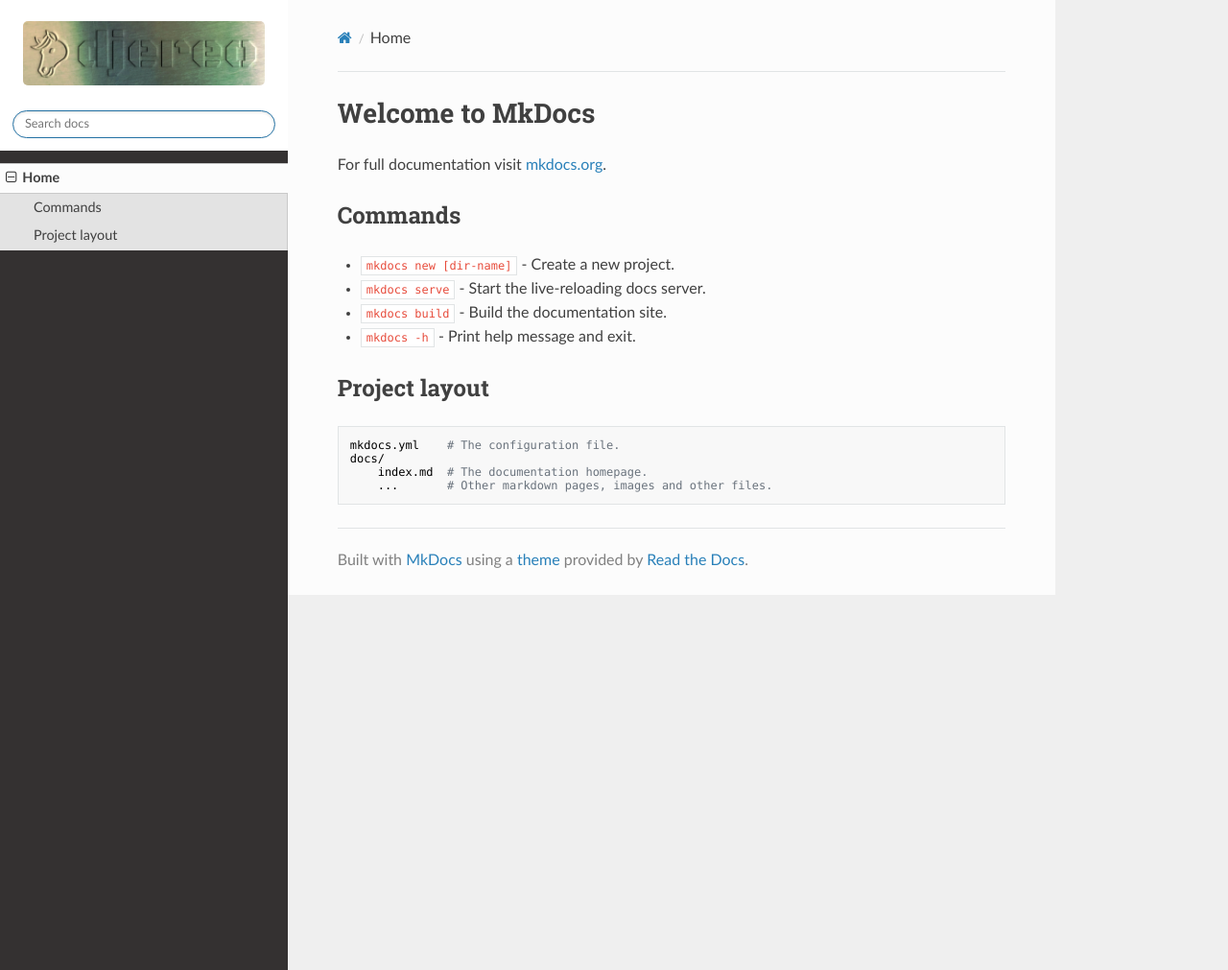
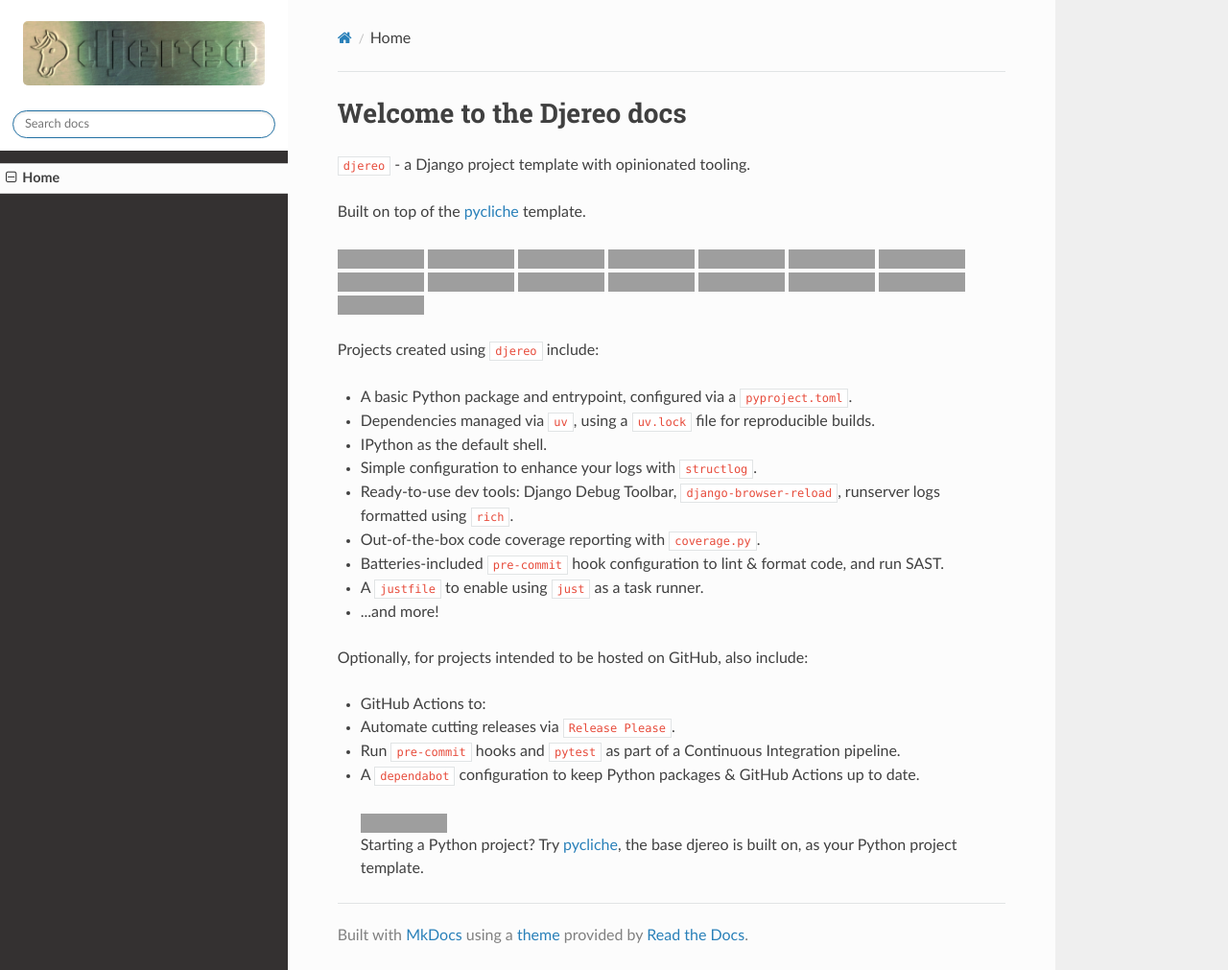
Before and after one commit to albertomh/djereo, an MkDocs documentation site: the page built from docs/src/index.md, in a window 1280 px wide and 1011 px high. Shown: the whole window at 96% size. Built offline with MkDocs 1.6.1, drawn with Linux system fonts in a browser that asks for light colours; nearby versions of some CDN libraries; grey boxes are pictures that could not be loaded.

Commit message:
docs: update mkdocs Index page

```diff
--- a/docs/src/index.md
+++ b/docs/src/index.md
@@ -1,17 +1,45 @@
-# Welcome to MkDocs
+# Welcome to the Djereo docs
 
-For full documentation visit [mkdocs.org](https://www.mkdocs.org).
+`djereo` - a Django project template with opinionated tooling.
 
-## Commands
+Built on top of the [pycliche](https://github.com/albertomh/pycliche) template.
 
-* `mkdocs new [dir-name]` - Create a new project.
-* `mkdocs serve` - Start the live-reloading docs server.
-* `mkdocs build` - Build the documentation site.
-* `mkdocs -h` - Print help message and exit.
+[![python: 3.10](https://img.shields.io/badge/>=3.10-4584b6?logo=python&logoColor=ffde57)](https://docs.python.org/3.10/whatsnew/3.10.html)
+[![Copier](https://img.shields.io/endpoint?url=https://raw.githubusercontent.com/albertomh/djereo/main/docs/media/copier-badge.json)](https://github.com/copier-org/copier)
+[![justfile](https://img.shields.io/badge/🤖_justfile-EFF1F3)](https://github.com/casey/just)
+[![uv](https://img.shields.io/endpoint?url=https://raw.githubusercontent.com/astral-sh/uv/main/assets/badge/v0.json&labelColor=261230&color=de60e9)](https://github.com/astral-sh/uv)
+[![Django](https://img.shields.io/badge/Django-092E20?logo=django&logoColor=ffffff)](https://docs.djangoproject.com/en/stable/)
+[![IPython](https://img.shields.io/badge/IP[y]:-3465a4)](https://ipython.readthedocs.io/en/stable/)
+[![structlog](https://img.shields.io/badge/🪵_structlog-b9a198)](https://github.com/hynek/structlog)
+[![pre-commit](https://img.shields.io/badge/pre--commit-FAB040?logo=pre-commit&logoColor=1f2d23)](https://github.com/pre-commit/pre-commit)
+[![ruff](https://img.shields.io/endpoint?url=https://raw.githubusercontent.com/astral-sh/ruff/main/assets/badge/v2.json&labelColor=261230&color=d8ff64)](https://github.com/astral-sh/ruff)
+[![biome](https://img.shields.io/badge/Biome-FFFFFF?logo=biome&logoColor=60A5FA)](https://github.com/biomejs/biome)
+[![pytest](https://img.shields.io/badge/pytest-0A9EDC?logo=pytest&logoColor=white)](https://github.com/pytest-dev/pytest)
+[![coverage](https://img.shields.io/badge/😴_coverage-59aabd)](https://coverage.readthedocs.io/)
+[![security: bandit](https://img.shields.io/badge/security-bandit-yellow.svg)](https://github.com/PyCQA/bandit)
+[![Release Please](https://img.shields.io/badge/📦_Release_Please-6C97BB)](https://github.com/googleapis/release-please)
+[![CI](https://github.com/albertomh/djereo/actions/workflows/ci.yaml/badge.svg)](https://github.com/albertomh/djereo/actions/workflows/ci.yaml)
 
-## Project layout
+Projects created using `djereo` include:
 
-    mkdocs.yml    # The configuration file.
-    docs/
-        index.md  # The documentation homepage.
-        ...       # Other markdown pages, images and other files.
+- A basic Python package and entrypoint, configured via a `pyproject.toml`.
+- Dependencies managed via `uv`, using a `uv.lock` file for reproducible builds.
+- IPython as the default shell.
+- Simple configuration to enhance your logs with `structlog`.
+- Ready-to-use dev tools: Django Debug Toolbar, `django-browser-reload`, runserver logs
+  formatted using `rich`.
+- Out-of-the-box code coverage reporting with `coverage.py`.
+- Batteries-included `pre-commit` hook configuration to lint & format code, and run SAST.
+- A `justfile` to enable using `just` as a task runner.
+- ...and more!
+
+Optionally, for projects intended to be hosted on GitHub, also include:
+
+- GitHub Actions to:
+  - Automate cutting releases via `Release Please`.
+  - Run `pre-commit` hooks and `pytest` as part of a Continuous Integration pipeline.
+- A `dependabot` configuration to keep Python packages & GitHub Actions up to date.
+
+> [![Python](https://img.shields.io/badge/Python-4584b6?logo=python&logoColor=ffde57)](https://docs.djangoproject.com/en/stable/)
+> Starting a Python project? Try [pycliche](https://github.com/albertomh/pycliche), the base
+> djereo is built on, as your Python project template.
```
